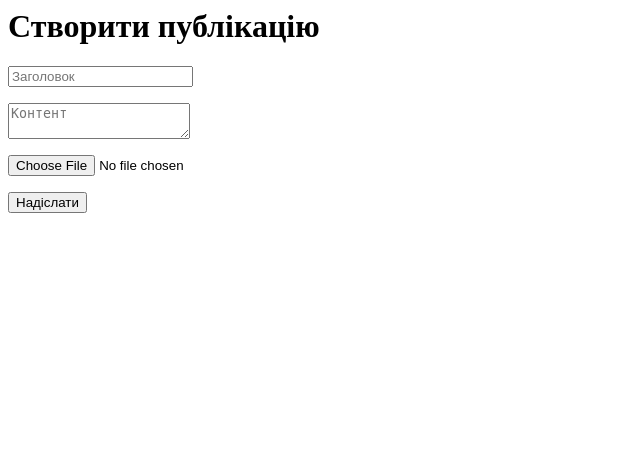
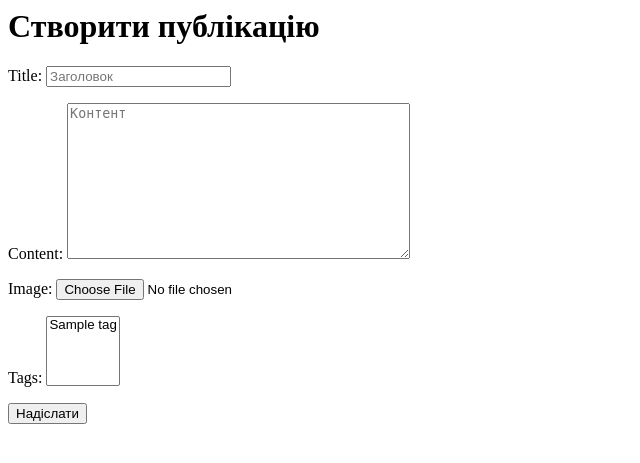
Before and after one commit to WorldIT-academy/NetWork1000, a Django app: page /post/create/ in a window 1280 px wide. Shown: the top 463 px of the page, without its empty margins (0-640 px from the left). Run offline with Django 5.2, Linux system fonts and the light colour scheme; a user stored in the database is signed in; tables that the repository leaves empty hold one stand-in row (values such as "Sample post").

Commit message:
Create Django-Form

```diff
--- /dev/null
+++ b/social_network/post_app/forms.py
@@ -0,0 +1,20 @@
+from django import forms
+from .models import Tag
+
+
+class PostForm(forms.Form):
+    title = forms.CharField(
+        max_length = 255,
+        required = True,
+        widget = forms.TextInput(attrs = {"placeholder":"Заголовок"})
+        )
+    content = forms.CharField(
+        widget = forms.Textarea(attrs = {"placeholder":"Контент"}),
+        required = True
+        )
+    image = forms.ImageField(required= True)
+    tags = forms.ModelMultipleChoiceField(
+        queryset= Tag.objects.all(),
+        widget = forms.SelectMultiple(),
+        required = False
+    )
--- a/social_network/post_app/templates/post_app/create_post.html
+++ b/social_network/post_app/templates/post_app/create_post.html
@@ -8,15 +8,7 @@
     <h1>Створити публікацію</h1>
     <form method="post" enctype="multipart/form-data" >
         {% csrf_token %}
-    <p>
-        <input type="text" name="title" placeholder = "Заголовок" required maxlength="255">
-    </p>
-    <p>
-        <textarea name="content" id="" placeholder="Контент" required></textarea>
-    </p>
-    <p>
-        <input type="file" name="image" required>
-    </p>
+        {{ form.as_p }}
     <p>
         <button>Надіслати</button>
     </p>
--- a/social_network/post_app/urls.py
+++ b/social_network/post_app/urls.py
@@ -3,6 +3,6 @@ from django.urls import path
 
 
 urlpatterns = [
-    path('all/', render_all_posts),
+    path('all/', render_all_posts, name="all_posts"),
     path('create/', render_create_post)
 ]
--- a/social_network/post_app/views.py
+++ b/social_network/post_app/views.py
@@ -1,9 +1,11 @@
-from django.shortcuts import render
-from .models import Post
+from django.shortcuts import render, redirect
+from .models import Post,Tag
 from django.core.files.storage import FileSystemStorage
 from pathlib import Path
 import os
 from django.contrib.auth.decorators import login_required
+from user_app.models import Profile
+from .forms import PostForm
 
 
 def render_all_posts(request):
@@ -14,16 +16,17 @@ def render_all_posts(request):
 @login_required
 def render_create_post(request):
     if request.method == 'POST':
-        # Отримуємо заголовок та контент з форми
-        title = request.POST.get("title")
-        content = request.POST.get("content")
-        # Отримуємо файл зображення, яке користувач завантажив через форму
-        image = request.FILES.get("image")
-        # Шлях для береженян зобрежння у папці media
-        image_path = os.path.join('images','posts', image.name)
-        # Створюємо об'єкт файлової системи
-        file_system = FileSystemStorage()
-        # Зберігаємо зображення за вказаним шляхои
-        file_system.save(name= image_path, content= image)
-
-    return render(request, 'post_app/create_post.html')
+        form = PostForm(request.POST, request.FILES)
+        if form.is_valid():
+            new_post = Post.objects.create(
+                title=form.cleaned_data['title'],
+                content=form.cleaned_data['content'],
+                image=form.cleaned_data['image'],
+                author =Profile.objects.get(user= request.user),
+            )
+            new_post.tags.set(form.cleaned_data['tags'])
+            new_post.save()
+            return redirect('all_posts')
+    else:
+        form = PostForm()
+    return render(request, 'post_app/create_post.html',context={'form':form})
```
